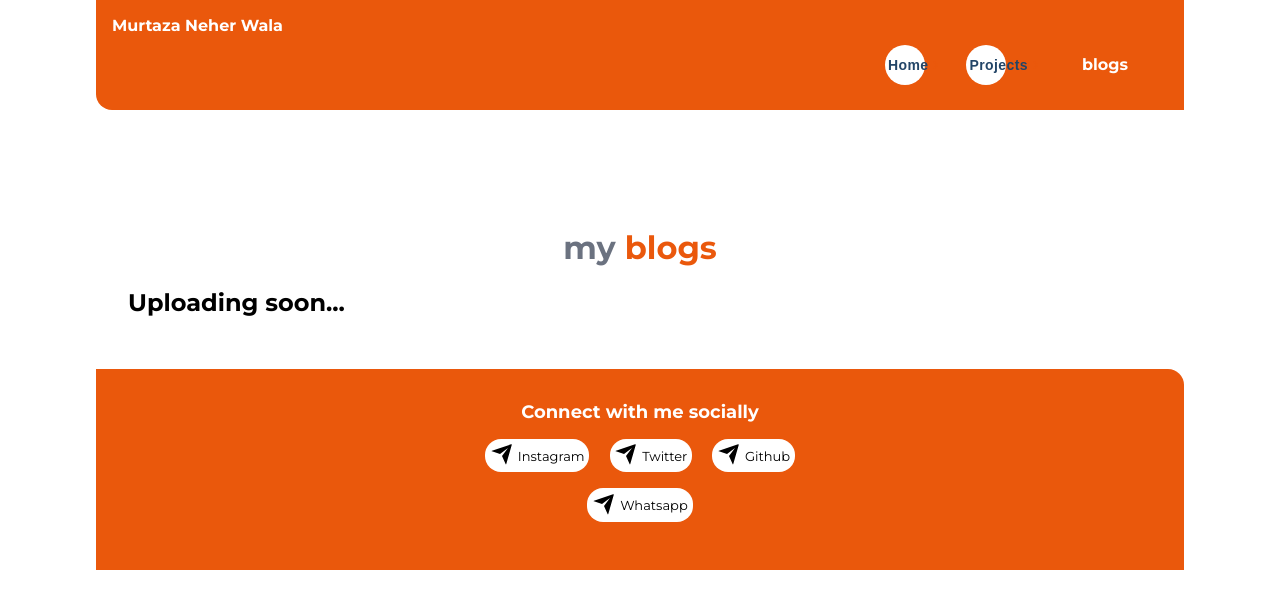
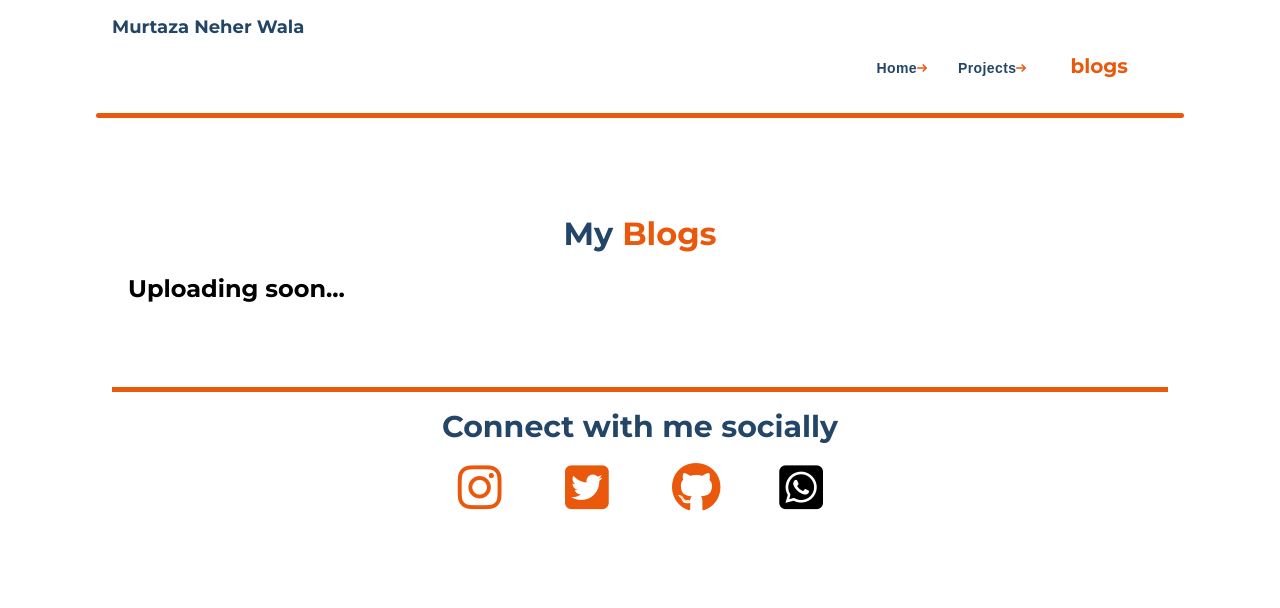
Before and after one commit to MurtazaNeher/portfolio, a plain HTML site: page blogs.html in a window 1280 px wide. Drawn offline with Linux system fonts and the light colour scheme.

Commit message:
nav bar change

```diff
--- a/blogs.html
+++ b/blogs.html
@@ -7,11 +7,12 @@
     <meta name="viewport" content="width=device-width, initial-scale=1.0">
     <title>Murtaza | Blogs</title>
     <link href="style.css" rel="stylesheet" />
+    <script src="https://kit.fontawesome.com/ccbe6a25e7.js" crossorigin="anonymous"></script>
 
 </head>
 
 <body>
-    <nav class="navigation container">
+    <nav class="navigation container" style="margin-bottom: 0rem;">
         <div class="nav-brand">Murtaza Neher Wala</div>
         <ul class="list-non-bullets nav-pills">
             <li class="list-item-inline">
@@ -45,100 +46,70 @@
             </li>
         </ul>
     </nav>
-    <header class="hero">
-        <h1 class="hero-heading">my <span style="color:var(--primary-color)">blogs</span></h1>
+
+    <div style="background-color: var(--primary-color); height: 0.3em; border-radius: 90em;"></div>
+    <header class="hero" >
+        <h1 class="hero-heading" style="margin-top: 0rem;">my <span style="color:var(--primary-color)">blogs</span></h1>
 
         <h2 >Uploading soon...</h2>
     </header>
 
+    <footer class="footer" style="margin-bottom: 0rem">
+        <div style="background-color: var(--primary-color); height: 0.3rem; margin-bottom: 1rem;"></div>
 
-    <footer class="footer" style="margin-bottom: 0.5rem;">
-        <div class="footer-header">Connect with me socially</div>
-        <ul class="social-links">
-            <li class="list-item-inline">
+
+        <div class="footer-header" style="font-size: 30px;">Connect with me socially</div>
+        <ul class="social-links" >
+            <li class="list-item-inline" style="margin-left: 1rem; margin-right: 1rem;">
+
+                <!--
+                <a class="link"
+                href="https://www.instagram.com/murtaza_neher_wala/?utm_medium=copy_link">instagram</a> -->
 
                 <button class="btn-S"
                     onclick="window.location.href='https://www.instagram.com/murtaza_neher_wala/?utm_medium=copy_link'">
-                    <div class="svg-wrapper-1">
-                        <div class="svg-wrapper">
-                            <svg xmlns="http://www.w3.org/2000/svg" viewBox="0 0 24 24" width="24" height="24">
-                                <path fill="none" d="M0 0h24v24H0z"></path>
-                                <path fill="currentColor"
-                                    d="M1.946 9.315c-.522-.174-.527-.455.01-.634l19.087-6.362c.529-.176.832.12.684.638l-5.454 19.086c-.15.529-.455.547-.679.045L12 14l6-8-8 6-8.054-2.685z">
-                                </path>
-                            </svg>
-                        </div>
-                    </div>
-                    <span>Instagram</span>
+                    <i class="fab fa-instagram" style=" font-size: 50px ; "></i></span>
                 </button>
 
             </li>
 
-            <li class="list-item-inline">
+            <li class="list-item-inline" style="margin-right: 1rem; margin-left: 1rem;">
 
 
                 <button class="btn-S"
                     onclick="window.location.href='https://twitter.com/Murtaza_neher?t=KjQ1giMXozsd4enZDMxNYg&s=03'">
-                    <div class="svg-wrapper-1">
-                        <div class="svg-wrapper">
-                            <svg xmlns="http://www.w3.org/2000/svg" viewBox="0 0 24 24" width="24" height="24">
-                                <path fill="none" d="M0 0h24v24H0z"></path>
-                                <path fill="currentColor"
-                                    d="M1.946 9.315c-.522-.174-.527-.455.01-.634l19.087-6.362c.529-.176.832.12.684.638l-5.454 19.086c-.15.529-.455.547-.679.045L12 14l6-8-8 6-8.054-2.685z">
-                                </path>
-                            </svg>
-                        </div>
-                    </div>
-                    <span>Twitter</span>
+
+                    <i class="fab fa-twitter-square" style=" font-size: 50px ;"></i>
+
                 </button>
 
             </li>
 
 
 
-            <li class="list-item-inline">
+            <li class="list-item-inline" style="margin-right: 1rem; margin-left: 1rem;">
 
                 <button class="btn-S" onclick="window.location.href='https://github.com/MurtazaNeher'">
-                    <div class="svg-wrapper-1">
-                        <div class="svg-wrapper">
-                            <svg xmlns="http://www.w3.org/2000/svg" viewBox="0 0 24 24" width="24" height="24">
-                                <path fill="none" d="M0 0h24v24H0z"></path>
-                                <path fill="currentColor"
-                                    d="M1.946 9.315c-.522-.174-.527-.455.01-.634l19.087-6.362c.529-.176.832.12.684.638l-5.454 19.086c-.15.529-.455.547-.679.045L12 14l6-8-8 6-8.054-2.685z">
-                                </path>
-                            </svg>
-                        </div>
-                    </div>
-                    <span>Github</span>
+
+                    <i class="fab fa-github" style="font-size: 50px;"></i>
+
                 </button>
 
 
             </li>
 
-        </ul>
-
-        <ul class="social-links">
-
-            <li class="list-item-inline">
+            <li class="list-item-inline" style="margin-right: 1rem; margin-left: 1rem;">
 
                 <button class="btn-S"
                     onclick="window.location.href='https://api.whatsapp.com/send?phone=7987550997&text=Hello%20Murtaza'">
-                    <div class="svg-wrapper-1">
-                        <div class="svg-wrapper">
-                            <svg xmlns="http://www.w3.org/2000/svg" viewBox="0 0 24 24" width="24" height="24">
-                                <path fill="none" d="M0 0h24v24H0z"></path>
-                                <path fill="currentColor"
-                                    d="M1.946 9.315c-.522-.174-.527-.455.01-.634l19.087-6.362c.529-.176.832.12.684.638l-5.454 19.086c-.15.529-.455.547-.679.045L12 14l6-8-8 6-8.054-2.685z">
-                                </path>
-                            </svg>
-                        </div>
-                    </div>
-                    <span>Whatsapp</span>
+
+                    <i class="fab fa-whatsapp-square" style="font-size: 50px;"></i>
+
                 </button>
             </li>
         </ul>
+    </footer>
 
-    </footer>
 
 </body>
 
--- a/style.css
+++ b/style.css
@@ -7,6 +7,7 @@
 
   --off-white: #f3f4f6;
   --dark-gray: #6b7280;
+  --font-color:#234567;
 }
 
 body {
@@ -29,6 +30,15 @@ html {
 hr {
   margin: 2rem 0rem;
 }
+
+p{
+  font-size: 20px;
+}
+
+h1{
+  text-transform: capitalize;
+}
+
 
 /** spaces **/
 
@@ -89,14 +99,15 @@ hr {
 /** navigation **/
 
 .navigation {
-  background-color: var(--primary-color);
-  color: white;
+  /* background-color: var(--primary-color); */
+    color: #234567;
   padding: 1rem;
   border-bottom-left-radius: 1rem;
 }
 
 .navigation .nav-brand {
   font-weight: bold;
+  font-size: 18px;
 }
 
 .nav-brand a {
@@ -110,7 +121,8 @@ hr {
 }
 
 .navigation .link {
-  color: white;
+  color: var(--primary-color);
+  font-size: 20px;
 }
 
 .navigation .link-active {
@@ -125,7 +137,7 @@ hr {
 }
 
 .hero .hero-img {
-  max-width: 80%;
+  max-width: 70%;
   width: 550px;
   display: block;
   margin: auto;
@@ -134,7 +146,7 @@ hr {
 .hero .hero-heading {
   text-align: center;
   padding-top: 1rem;
-  color: var(--dark-gray);
+  color: var(--font-color);
 }
 
 .hero .hero-heading .heading-inverted {
@@ -161,12 +173,12 @@ hr {
 /** footers **/
 
 .footer {
-  background-color: var(--primary-color);
+  /* background-color: var(--primary-color); */
   padding: 2rem 1rem;
   text-align: center;
-  color: white;
+  color: var(--font-color);
   border-top-right-radius: 1rem;
-  background-color: #ea580c;
+  /* background-color: #ea580c; */
 }
 
 .footer .link {
@@ -174,8 +186,9 @@ hr {
 }
 
 .footer .footer-header {
-  font-weight: bold;
+  font-weight:550;
   font-size: large;
+  color: var(--font-color);
 }
 
 .footer ul {
@@ -330,62 +343,47 @@ hr {
     transform: scale(0.95);
    }
 
-/* From cssbuttons.io by @adamgiebl */
+/* Social Media Buttons */
+
+
 .btn-S {
- font-family: inherit;
- font-size: 13px;
- background: black;
- color: #ea580c;
- background:white ;
- color: black;
- padding: 0.3em 0.5em;
- /* padding-left: 0.7em; */
- /* display: flex; */
- align-items: center;
+  width: 55px;
+  height: 50px;
+  font-size: 23px;
+  cursor: pointer;
   border: none;
- border-radius: 16px;
- overflow: hidden;
- transition: all 0.2s;
- display: inline-flex;
- padding: 0.2rem 0.3rem;
- margin-left:auto;
+  outline: none;
+  background: transparent;
+  color: var(--primary-color);
+  /* font-family: 'Times New Roman', Times, serif; */
+  /* font-weight: 700; */
+  position: center;
+  transition: all 0.5s;
+  z-index: 1;
   /* margin-bottom: 0.5rem; */
+  display: inline;
  }
 
-.btn-S span {
- display: inline;
- margin-left: 0.3em;
- transition: all 0.3s ease-in-out;
+ .btn-S::before {
+  content: "";
+  position: absolute;
+  top: 0;
+  left: 0;
+  width: 0.5px;
+  height: 100%;
+  /* background-color: var(--primary-color); */
+  z-index: -1;
+  transition: all 0.5s;
  }
 
-.btn-S svg {
- display :inline;
- transform-origin: center center;
- transition: transform 0.3s ease-in-out;
+ .btn-S:hover::before {
+  width: 100%;
  }
 
-.btn-S:hover .svg-wrapper {
- animation: fly-1 0.6s ease-in-out infinite alternate;
+ .btn-S:hover {
+  color: black;
  }
 
-.btn-S:hover svg {
- transform: translateX(1.2em) rotate(45deg) scale(1.1);
+ .btn-S:active:before {
+  background: var(--font-color);
  }
-
-.btn-S:hover span {
- transform: translateX(5em);
-}
-
-.btn-S:active {
- transform: scale(0.95);
-}
-
-@keyframes fly-1 {
- from {
-  transform: translateY(0.1em);
- }
-
- to {
-  transform: translateY(-0.1em);
- }
-}
```
Also changed, not shown: index.html (+24 -69 lines), projects.html (+36 -66 lines), images/Circuit Board (1).svg (deleted), images/Circuit Board.svg (deleted), images/Hexagon (7).svg (deleted), images/Hexagon (8).svg (deleted), images/Meteor (1).svg (deleted), images/Polygon Luminary (2).svg (deleted), images/Snow (2).svg (deleted). Lines whose indentation alone changed are shown as unchanged.
